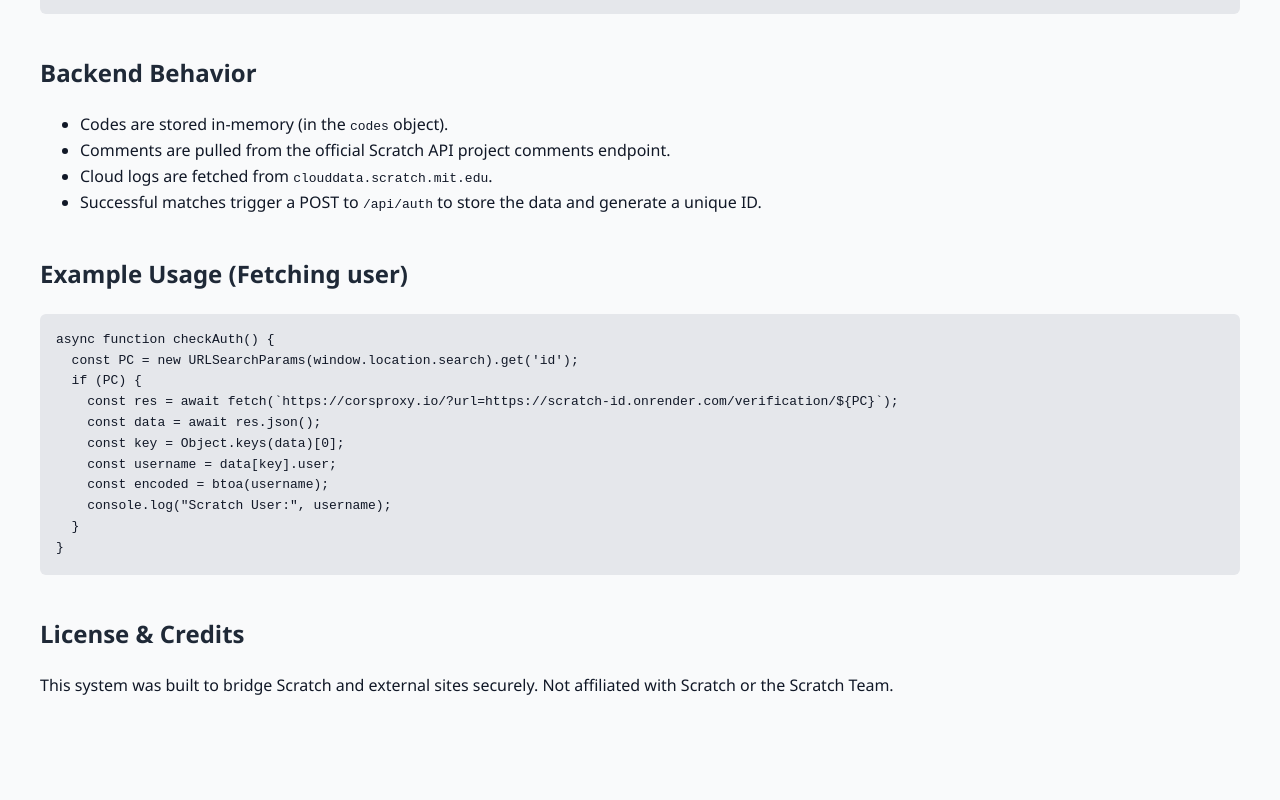
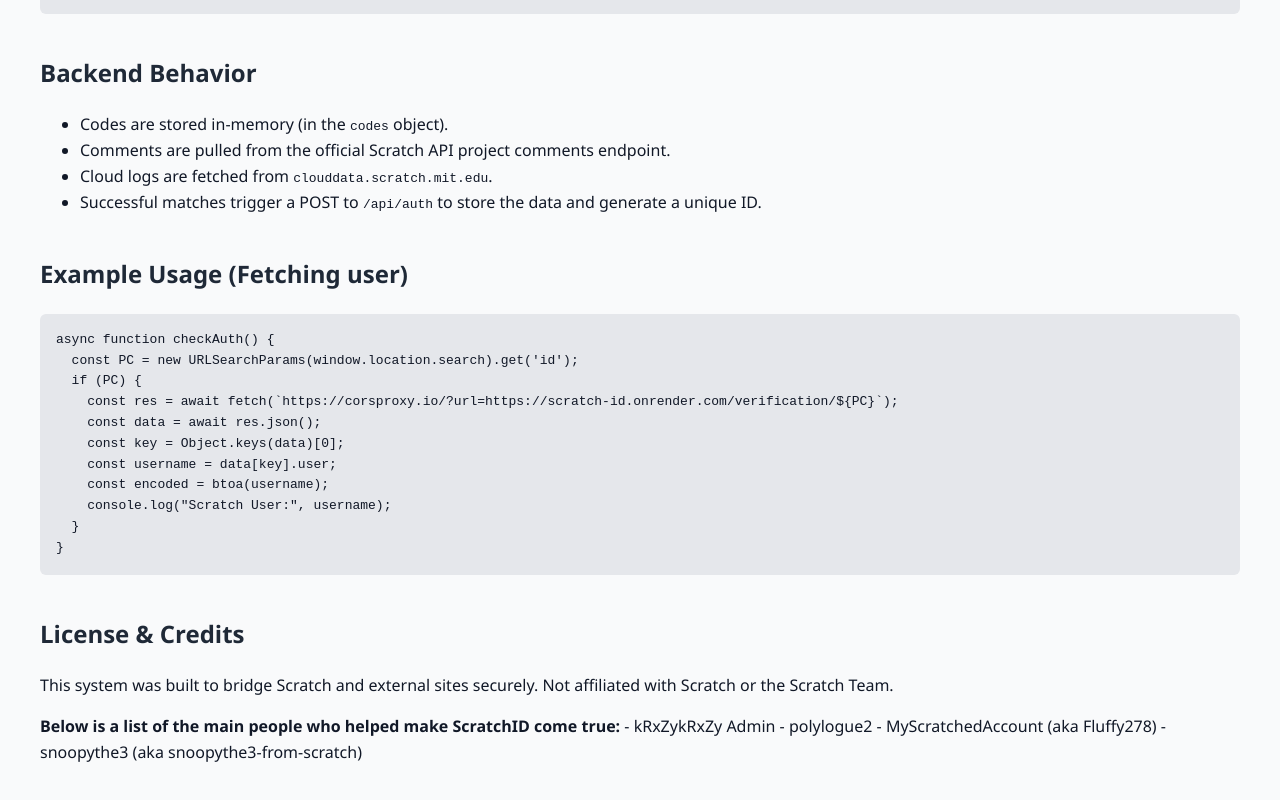
Before and after one commit to polylogue2/scratch-id, a website: page src/public/docs.html in a window 1280 px wide. Shown: the part 1186-1986 px from the top of the page. Before the commit the page ends 1964 px from the top, so only its background shows below. Drawn offline with Linux system fonts and the light colour scheme; files whose address does not match are found by name.

Commit message:
Update docs.html

```diff
--- a/src/public/docs.html
+++ b/src/public/docs.html
@@ -81,6 +81,11 @@
   <div class="section">
     <h2>License & Credits</h2>
     <p>This system was built to bridge Scratch and external sites securely. Not affiliated with Scratch or the Scratch Team.</p>
+    <b>Below is a list of the main people who helped make ScratchID come true:</b>
+    - kRxZykRxZy <span class="admin">Admin</span>
+    - polylogue2
+    - MyScratchedAccount (aka Fluffy278)
+    - snoopythe3 (aka snoopythe3-from-scratch)
   </div>
 
 </body>
```
